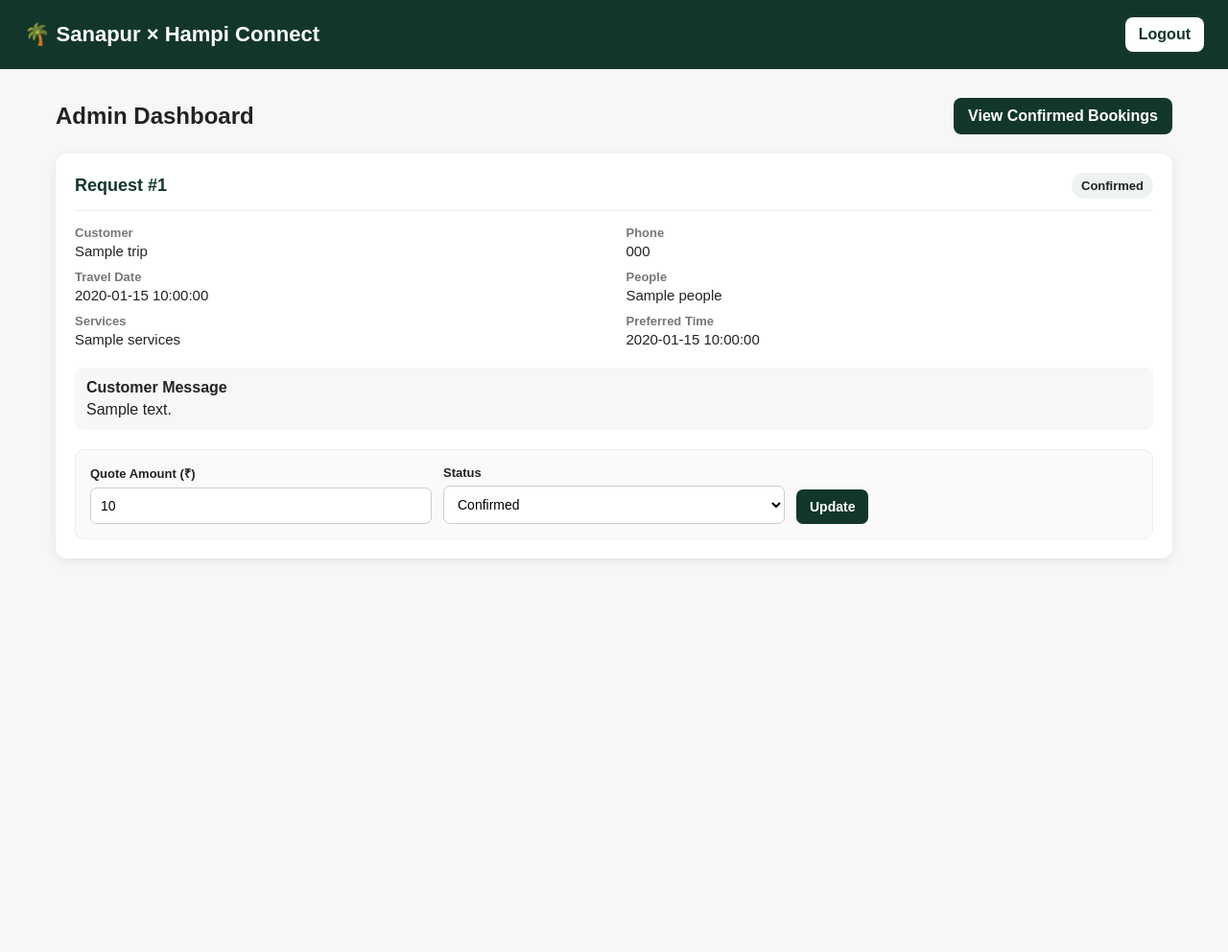
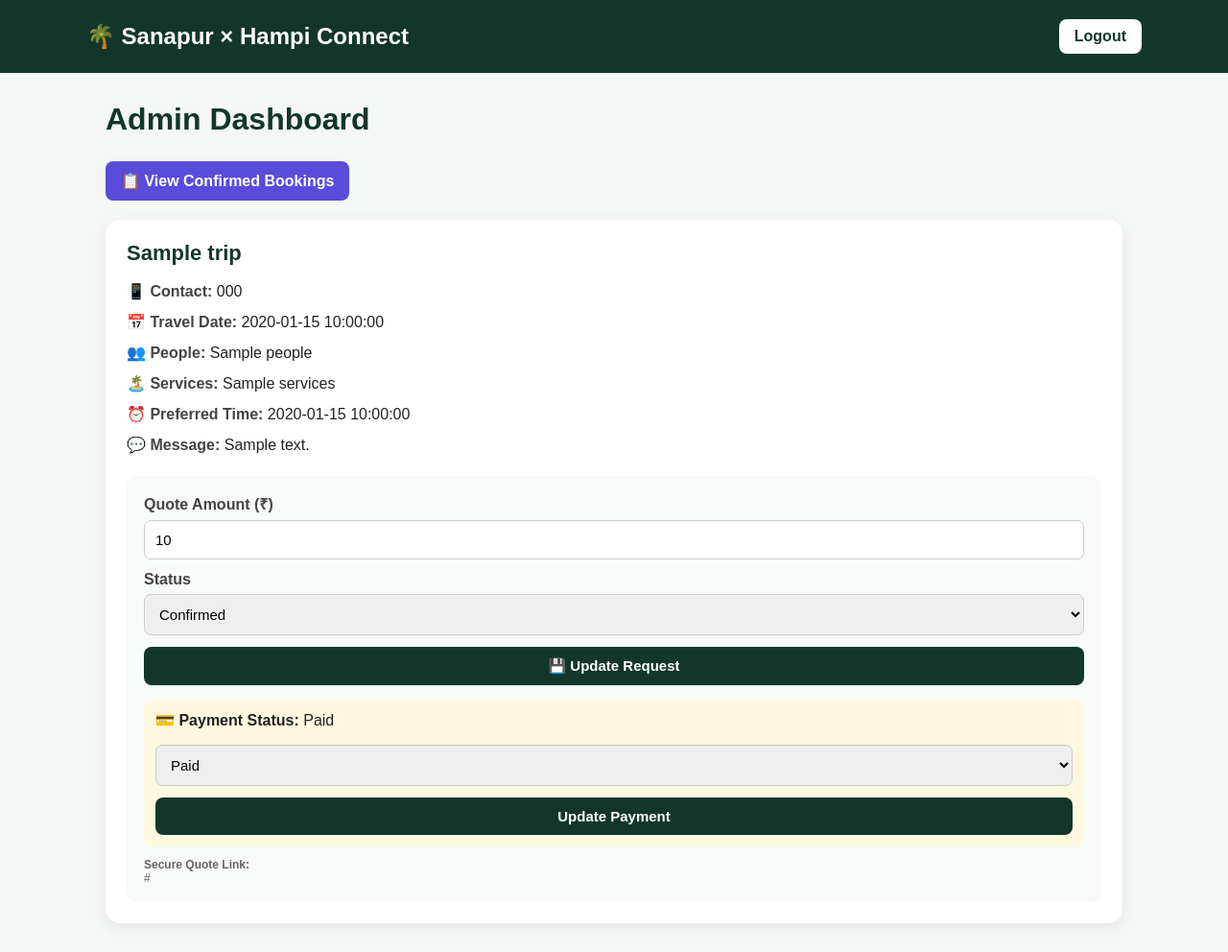
Before and after one commit to shreeramvalimiki/sanapur-hampi-connect, a Flask app: template templates/admin.html in a window 1280 px wide. Shown: the whole page at 96% size. Before the commit the page ends 583 px from the top, so only its background shows below. Run offline with Flask 3, Linux system fonts and the light colour scheme; the template is opened without the code that fills it: most values are stand-ins (such as "Sample title", 1, 10 or a date in 2020); some libraries are stand-ins or nearby versions.

Commit message:
Update admin.html

```diff
--- a/templates/admin.html
+++ b/templates/admin.html
@@ -14,228 +14,162 @@
         body {
             margin: 0;
             font-family: Arial, sans-serif;
-            background: #f5f7f9;
+            background: #f4f7f5;
             color: #222;
         }
 
         header {
             background: #12372a;
             color: white;
-            padding: 18px 25px;
+            padding: 20px;
+        }
+
+        .header-inner {
+            max-width: 1100px;
+            margin: auto;
             display: flex;
             justify-content: space-between;
             align-items: center;
             gap: 15px;
         }
 
-        header h1 {
-            margin: 0;
-            font-size: 22px;
+        .logo {
+            font-size: 24px;
+            font-weight: bold;
         }
 
         .logout {
-            background: #ffffff;
+            background: white;
             color: #12372a;
-            padding: 9px 14px;
+            text-decoration: none;
+            padding: 9px 16px;
             border-radius: 8px;
-            text-decoration: none;
             font-weight: bold;
         }
 
         .container {
-            max-width: 1200px;
+            max-width: 1100px;
             margin: 30px auto;
-            padding: 0 18px;
+            padding: 0 20px;
         }
 
-        .top-section {
-            display: flex;
-            justify-content: space-between;
-            align-items: center;
-            margin-bottom: 20px;
-            gap: 15px;
-        }
-
-        .top-section h2 {
-            margin: 0;
-        }
-
-        .bookings-button {
-            background: #12372a;
-            color: white;
-            padding: 10px 15px;
-            text-decoration: none;
-            border-radius: 8px;
-            font-weight: bold;
+        h1 {
+            color: #12372a;
+            margin-bottom: 25px;
         }
 
         .card {
             background: white;
-            border-radius: 12px;
-            padding: 20px;
-            margin-bottom: 20px;
-            box-shadow: 0 3px 12px rgba(0,0,0,0.08);
+            border-radius: 15px;
+            padding: 22px;
+            margin-bottom: 25px;
+            box-shadow: 0 4px 15px rgba(0,0,0,0.08);
         }
 
-        .request-header {
-            display: flex;
-            justify-content: space-between;
-            align-items: center;
-            gap: 15px;
-            border-bottom: 1px solid #eee;
-            padding-bottom: 12px;
+        .customer-name {
+            font-size: 22px;
+            font-weight: bold;
+            color: #12372a;
             margin-bottom: 15px;
         }
 
-        .request-number {
-            font-size: 18px;
-            font-weight: bold;
-            color: #12372a;
+        .info {
+            margin: 8px 0;
+            line-height: 1.5;
         }
 
-        .status {
-            padding: 6px 10px;
-            border-radius: 20px;
-            background: #eef2f3;
-            font-size: 13px;
+        .label {
             font-weight: bold;
+            color: #444;
         }
 
-        .details {
-            display: grid;
-            grid-template-columns: repeat(2, 1fr);
-            gap: 10px 25px;
-            margin-bottom: 20px;
-        }
-
-        .detail strong {
-            display: block;
-            font-size: 13px;
-            color: #777;
-            margin-bottom: 3px;
-        }
-
-        .detail span {
-            font-size: 15px;
-        }
-
-        .message {
-            background: #f7f7f7;
-            padding: 12px;
-            border-radius: 8px;
-            margin-bottom: 20px;
-        }
-
-        .message strong {
-            display: block;
-            margin-bottom: 5px;
-        }
-
-        .form-section {
-            background: #fafafa;
-            padding: 15px;
-            border-radius: 10px;
-            border: 1px solid #eee;
-        }
-
-        .form-row {
-            display: flex;
-            gap: 12px;
-            align-items: end;
-            flex-wrap: wrap;
-        }
-
-        .field {
-            flex: 1;
-            min-width: 180px;
-        }
-
-        label {
-            display: block;
-            font-size: 13px;
-            font-weight: bold;
-            margin-bottom: 6px;
+        .quote-box {
+            background: #f7faf8;
+            padding: 18px;
+            border-radius: 12px;
+            margin-top: 20px;
         }
 
         input,
         select {
             width: 100%;
-            padding: 10px;
+            padding: 11px;
+            margin-top: 6px;
+            margin-bottom: 12px;
             border: 1px solid #ccc;
             border-radius: 7px;
-            font-size: 14px;
-            background: white;
+            font-size: 15px;
         }
 
         button {
             border: none;
             cursor: pointer;
-            padding: 10px 14px;
-            border-radius: 7px;
+            padding: 11px 16px;
+            border-radius: 8px;
+            font-size: 15px;
             font-weight: bold;
-            font-size: 14px;
         }
 
-        .update-button {
+        .update-btn {
             background: #12372a;
             color: white;
+            width: 100%;
         }
 
-        .whatsapp-button {
+        .whatsapp-btn {
             display: inline-block;
             background: #25D366;
             color: white;
+            padding: 11px 16px;
+            border-radius: 8px;
             text-decoration: none;
-            padding: 10px 14px;
-            border-radius: 7px;
             font-weight: bold;
-            margin-top: 15px;
+            margin-top: 10px;
         }
 
-        .quote-note {
+        .booking-btn {
+            display: inline-block;
+            background: #5b4bdb;
+            color: white;
+            padding: 11px 16px;
+            border-radius: 8px;
+            text-decoration: none;
+            font-weight: bold;
+            margin-bottom: 20px;
+        }
+
+        .payment {
+            margin-top: 15px;
+            padding: 12px;
+            border-radius: 8px;
+            background: #fff8e1;
+        }
+
+        .quote-link {
+            font-size: 12px;
+            color: #666;
+            word-break: break-all;
             margin-top: 12px;
-            font-size: 13px;
-            color: #666;
         }
 
         .empty {
             text-align: center;
-            padding: 50px 20px;
             color: #777;
+            padding: 30px;
         }
 
-        @media (max-width: 700px) {
-
-            header {
+        @media (max-width: 600px) {
+            .header-inner {
                 flex-direction: column;
                 align-items: flex-start;
             }
 
-            .top-section {
-                flex-direction: column;
-                align-items: flex-start;
+            .container {
+                padding: 0 12px;
             }
 
-            .details {
-                grid-template-columns: 1fr;
-            }
-
-            .form-row {
-                flex-direction: column;
-                align-items: stretch;
-            }
-
-            .field {
-                width: 100%;
-            }
-
-            .update-button {
-                width: 100%;
-            }
-
-            .whatsapp-button {
-                width: 100%;
-                text-align: center;
+            .card {
+                padding: 18px;
             }
         }
     </style>
@@ -244,33 +178,25 @@
 <body>
 
 <header>
+    <div class="header-inner">
+        <div class="logo">
+            🌴 Sanapur × Hampi Connect
+        </div>
 
-    <h1>🌴 Sanapur × Hampi Connect</h1>
-
-    <a
-        href="{{ url_for('admin_logout') }}"
-        class="logout"
-    >
+        <a href="{{ url_for('admin_logout') }}" class="logout">
             Logout
         </a>
-
+    </div>
 </header>
 
 
 <div class="container">
 
-    <div class="top-section">
+    <h1>Admin Dashboard</h1>
 
-        <h2>Admin Dashboard</h2>
-
-        <a
-            href="{{ url_for('bookings') }}"
-            class="bookings-button"
-        >
-            View Confirmed Bookings
+    <a href="{{ url_for('bookings') }}" class="booking-btn">
+        📋 View Confirmed Bookings
     </a>
-
-    </div>
 
 
     {% if requests %}
@@ -279,164 +205,170 @@
 
         <div class="card">
 
-            <div class="request-header">
-
-                <div class="request-number">
-                    Request #{{ trip["id"] }}
-                </div>
-
-                <div class="status">
-                    {{ trip["status"] }}
-                </div>
-
+            <div class="customer-name">
+                {{ trip["name"] }}
             </div>
 
 
-            <div class="details">
-
-                <div class="detail">
-                    <strong>Customer</strong>
-                    <span>{{ trip["name"] }}</span>
+            <div class="info">
+                <span class="label">📱 Contact:</span>
+                {{ trip["phone"] }}
             </div>
 
-                <div class="detail">
-                    <strong>Phone</strong>
-                    <span>{{ trip["phone"] }}</span>
+
+            <div class="info">
+                <span class="label">📅 Travel Date:</span>
+                {{ trip["travel_date"] }}
             </div>
 
-                <div class="detail">
-                    <strong>Travel Date</strong>
-                    <span>{{ trip["travel_date"] }}</span>
+
+            <div class="info">
+                <span class="label">👥 People:</span>
+                {{ trip["people"] }}
             </div>
 
-                <div class="detail">
-                    <strong>People</strong>
-                    <span>{{ trip["people"] }}</span>
+
+            <div class="info">
+                <span class="label">🏝️ Services:</span>
+                {{ trip["services"] }}
             </div>
 
-                <div class="detail">
-                    <strong>Services</strong>
-                    <span>{{ trip["services"] or "Not specified" }}</span>
-                </div>
 
-                <div class="detail">
-                    <strong>Preferred Time</strong>
-                    <span>{{ trip["preferred_time"] or "Not specified" }}</span>
-                </div>
-
+            <div class="info">
+                <span class="label">⏰ Preferred Time:</span>
+                {{ trip["preferred_time"] or "Not specified" }}
             </div>
 
 
             {% if trip["message"] %}
-
-            <div class="message">
-
-                <strong>Customer Message</strong>
-
+            <div class="info">
+                <span class="label">💬 Message:</span>
                 {{ trip["message"] }}
-
             </div>
-
             {% endif %}
 
 
-            <div class="form-section">
+            <div class="quote-box">
 
-                <form
-                    method="POST"
-                    action="{{ url_for('update_request', request_id=trip['id']) }}"
-                >
-
-                    <div class="form-row">
-
-                        <div class="field">
+                <form method="POST"
+                      action="{{ url_for('update_request', request_id=trip['id']) }}">
 
                     <label>
-                                Quote Amount (₹)
+                        <span class="label">Quote Amount (₹)</span>
                     </label>
 
                     <input
                         type="number"
                         name="quote_amount"
+                        value="{{ trip['quote_amount'] or 0 }}"
                         min="0"
-                                step="1"
-                                value="{{ trip['quote_amount'] or 0 }}"
                         required
                     >
 
-                        </div>
-
-
-                        <div class="field">
 
                     <label>
-                                Status
+                        <span class="label">Status</span>
                     </label>
 
                     <select name="status">
 
-                                <option
-                                    value="New"
-                                    {% if trip["status"] == "New" %}selected{% endif %}
-                                >
+                        <option value="New"
+                            {% if trip["status"] == "New" %}selected{% endif %}>
                             New
                         </option>
 
-                                <option
-                                    value="Quote Sent"
-                                    {% if trip["status"] == "Quote Sent" %}selected{% endif %}
-                                >
+                        <option value="Quote Sent"
+                            {% if trip["status"] == "Quote Sent" %}selected{% endif %}>
                             Quote Sent
                         </option>
 
-                                <option
-                                    value="Confirmed"
-                                    {% if trip["status"] == "Confirmed" %}selected{% endif %}
-                                >
+                        <option value="Confirmed"
+                            {% if trip["status"] == "Confirmed" %}selected{% endif %}>
                             Confirmed
                         </option>
 
                     </select>
 
-                        </div>
 
-
-                        <div class="field">
-
-                            <button
-                                type="submit"
-                                class="update-button"
-                            >
-                                Update
+                    <button type="submit" class="update-btn">
+                        💾 Update Request
                     </button>
-
-                        </div>
-
-                    </div>
 
                 </form>
 
 
                 {% if trip["status"] == "Quote Sent" %}
 
-                <a
-                    href="#"
-                    class="whatsapp-button"
-                    onclick="sendQuoteWhatsApp(
-                        '{{ trip["phone"] }}',
-                        '{{ trip["name"]|replace("'", "\\'") }}',
-                        '{{ trip["id"] }}',
-                        '{{ trip["quote_amount"] }}'
-                    ); return false;"
+                    <button
+                        type="button"
+                        class="whatsapp-btn"
+                        onclick='sendQuoteWhatsApp(
+                            {{ trip["phone"]|tojson }},
+                            {{ trip["name"]|tojson }},
+                            {{ trip["quote_url"]|tojson }},
+                            {{ trip["quote_amount"]|tojson }}
+                        )'
                     >
                         📱 Send Quote on WhatsApp
-                </a>
+                    </button>
 
-                <div class="quote-note">
-                    This opens WhatsApp with a ready-made quote message.
+                {% endif %}
+
+
+                <div class="payment">
+
+                    <strong>💳 Payment Status:</strong>
+
+                    {{ trip["payment_status"] }}
+
+                    {% if trip["status"] == "Confirmed" %}
+
+                    <form
+                        method="POST"
+                        action="{{ url_for('update_payment', request_id=trip['id']) }}"
+                        style="margin-top:10px;"
+                    >
+
+                        <select name="payment_status">
+
+                            <option value="Pending"
+                                {% if trip["payment_status"] == "Pending" %}selected{% endif %}>
+                                Pending
+                            </option>
+
+                            <option value="Partially Paid"
+                                {% if trip["payment_status"] == "Partially Paid" %}selected{% endif %}>
+                                Partially Paid
+                            </option>
+
+                            <option value="Paid"
+                                {% if trip["payment_status"] == "Paid" %}selected{% endif %}>
+                                Paid
+                            </option>
+
+                        </select>
+
+                        <button
+                            type="submit"
+                            class="update-btn"
+                        >
+                            Update Payment
+                        </button>
+
+                    </form>
+
+                    {% endif %}
+
                 </div>
 
-                {% endif %}
+
+                <div class="quote-link">
+
+                    <strong>Secure Quote Link:</strong><br>
+
+                    {{ trip["quote_url"] }}
+
+                </div>
 
             </div>
 
@@ -444,17 +376,10 @@
 
         {% endfor %}
 
-
     {% else %}
 
         <div class="card empty">
-
-            <h3>No customer requests yet.</h3>
-
-            <p>
-                New trip requests will appear here.
-            </p>
-
+            No trip requests yet.
         </div>
 
     {% endif %}
@@ -464,81 +389,38 @@
 
 <script>
 
-function normalizeIndianWhatsAppNumber(phone) {
+function sendQuoteWhatsApp(phone, name, quoteLink, quoteAmount) {
 
-    let number = String(phone || "").replace(
-        /[^0-9]/g,
-        ""
-    );
+    let cleanPhone = String(phone).replace(/\D/g, "");
 
-    if (number.startsWith("91") && number.length === 12) {
-        return number;
+    // If Indian number has 10 digits, add country code
+    if (cleanPhone.length === 10) {
+        cleanPhone = "91" + cleanPhone;
     }
 
-    if (number.startsWith("0") && number.length === 11) {
-        number = number.substring(1);
-    }
-
-    if (number.length === 10) {
-        return "91" + number;
-    }
-
-    return number;
+    // Remove leading zero if present
+    if (cleanPhone.startsWith("0")) {
+        cleanPhone = "91" + cleanPhone.substring(1);
     }
 
 
-function sendQuoteWhatsApp(
-    phone,
-    name,
-    requestId,
-    quoteAmount
-) {
-
-    const whatsappNumber =
-        normalizeIndianWhatsAppNumber(phone);
-
-    if (
-        !whatsappNumber ||
-        whatsappNumber.length < 10
-    ) {
-
-        alert(
-            "Please check the customer's WhatsApp number."
-        );
-
-        return;
-    }
-
-
-    const website =
-        window.location.origin;
-
-
-    const quoteLink =
-        website + "/quote/" + requestId;
-
-
     const message =
-        "Hi " + name + " 👋\n\n" +
-        "Your Sanapur × Hampi Connect trip quote is ready.\n\n" +
+        "Hello " + name + " 👋\n\n" +
+        "Your Hampi trip quotation from Sanapur × Hampi Connect is ready. 🌴\n\n" +
         "💰 Total Quote: ₹" + quoteAmount + "\n\n" +
         "Please open the link below to view your quote and confirm your booking:\n\n" +
         quoteLink + "\n\n" +
-        "Thank you! 🌴";
+        "Thank you! 😊";
 
 
-    const whatsappUrl =
+    const whatsappURL =
         "https://wa.me/" +
-        whatsappNumber +
+        cleanPhone +
         "?text=" +
         encodeURIComponent(message);
 
 
-    window.open(
-        whatsappUrl,
-        "_blank"
-    );
-
+    window.open(whatsappURL, "_blank");
 }
 
 </script>
```
Lines whose indentation alone changed are shown as unchanged.
